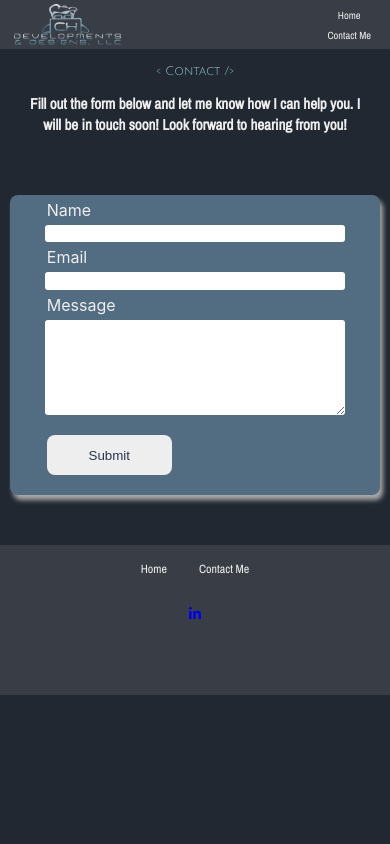
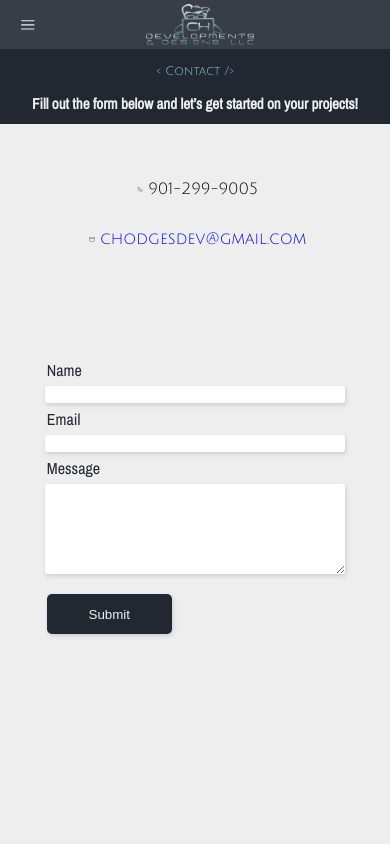
Before and after one commit to Chodges86/chdev-site, a React (Create React App) app: page /contact in a window 390 px wide. Shown: the top 844 px of the page. Built offline with nearby package versions, Linux system fonts and the light colour scheme.

Commit message:
Contact page updated

```diff
--- a/src/components/AboutProcess.jsx
+++ b/src/components/AboutProcess.jsx
@@ -9,11 +9,11 @@ const AboutProcess = () => {
         <div>
           <p>
             The process for getting your website up and running requires several
-            things: , , and most important.... good communication.
+            things:
           </p>
           <p style={{margin: 0}}>good planning</p>
           <p style={{margin: 0}}>a great design</p>
-          <p style={{margin: 0}}>and beautiful code!</p>
+          <p style={{margin: 0, marginBottom: "20px"}}>and beautiful code!</p>
           <p>
             But the most important thing is good communication. During the
             process, we will be working together accomplish several tasks that
--- a/src/components/Header.jsx
+++ b/src/components/Header.jsx
@@ -1,10 +1,24 @@
 import { NavLink } from "react-router-dom";
+
+import { IconContext } from "react-icons";
+import { RxHamburgerMenu } from "react-icons/rx";
 
 import logo from "../assetts/site-header-logo.png";
 import classes from "./Header.module.css";
+import HeaderNavMenu from "./HeaderNavMenu";
+import { useState} from "react";
+
 const Header = () => {
+  const [showNavMenu, setShowNavMenu] = useState(false)
+
+
+
   return (
     <div className={classes.header}>
+      <IconContext.Provider value={{ color: "#eeeeee", size: "4%" }} >
+        <RxHamburgerMenu className={classes.hamburgerMenu} onClick={() => setShowNavMenu(true)}/>
+        {showNavMenu && <HeaderNavMenu onClickOutside={() => setShowNavMenu(false)}/>}
+      </IconContext.Provider>
       <img src={logo} alt="" />
       <div className={classes.navList}>
         <NavLink to="/" className={() => classes.nav} end>
--- a/src/components/Header.module.css
+++ b/src/components/Header.module.css
@@ -16,7 +16,13 @@
 .navList {
     position: absolute;
     right: 2rem;
+  }
 
+  .hamburgerMenu {
+    position: absolute;
+    /* top: 20px; */
+    left: 20px;
+    visibility: hidden;
   }
 
   .nav {
@@ -41,32 +47,31 @@
     margin-block: 20px;
   }
 
-  @media screen and (max-width: 700px) {
+  @media screen and (max-width: 1000px) {
     .header img {
         min-width: 125px;
     }
     .navList {
-        display: flex;
-        flex-direction: column;
+        /* display: flex;
+        flex-direction: column; */
+        visibility: hidden;
     }
     .nav{
         font-size: .75rem;
         margin-block: 3px;
     }
+    .hamburgerMenu {
+      visibility: visible;
+    }
   }
 
   @media screen and (max-width: 400px) {
     .header {
-        justify-content: flex-start;
+        /* justify-content: flex-start; */
     }
     .header img {
         margin-left: 10px;
         min-width: 95px;
     }
-    .navList {
-        right: 3px;
-    }
-    .nav {
-        font-size: .65rem;
-    }
+
   }
--- /dev/null
+++ b/src/components/HeaderNavMenu.jsx
@@ -0,0 +1,32 @@
+import { NavLink } from "react-router-dom";
+import { useRef, useEffect } from "react";
+
+import classes from "./HeaderNavMenu.module.css";
+
+const HeaderNavMenu = ({ onClickOutside }) => {
+  const ref = useRef(null);
+
+  useEffect(() => {
+    const handleClickOutside = (event) => {
+      if (ref.current && !ref.current.contains(event.target)) {
+        onClickOutside && onClickOutside();
+      }
+    };
+    document.addEventListener("click", handleClickOutside, true);
+    return () =>
+      document.removeEventListener("click", handleClickOutside, true);
+  });
+
+  return (
+    <div className={classes.menu} ref={ref}>
+      <NavLink to="/" className={() => classes.nav} onClick={onClickOutside} end>
+        Home
+      </NavLink>
+      <NavLink to="/contact" className={() => classes.nav} onClick={onClickOutside} end>
+        Contact Me
+      </NavLink>
+    </div>
+  );
+};
+
+export default HeaderNavMenu;
--- /dev/null
+++ b/src/components/HeaderNavMenu.module.css
@@ -0,0 +1,22 @@
+.menu {
+  display: flex;
+  position: absolute;
+  top: 0;
+  left: 0;
+  z-index: 100;
+  height: 200px;
+  width: 200px;
+  background-color: #dde6ed;
+  flex-direction: column;
+  justify-content: center;
+  border-bottom-right-radius: 12px;
+  box-shadow: 2px 3px 4px #5e5e5e40;
+}
+
+.nav {
+  font-size: 1rem;
+  font-family: "Archivo Narrow", sans-serif;
+  margin: 1rem;
+  color: #27374d;
+  text-decoration: none;
+}
--- a/src/pages/Contact.jsx
+++ b/src/pages/Contact.jsx
@@ -1,26 +1,49 @@
 import { useRef } from "react";
-import emailjs from '@emailjs/browser'
+
+import { IconContext } from "react-icons";
+import { CiMail } from "react-icons/ci";
+import { CiPhone } from "react-icons/ci";
+
+import emailjs from "@emailjs/browser";
 
 import TitleBar from "../components/TitleBar";
 
 import classes from "./Contact.module.css";
 
 const Contact = () => {
-    const form = useRef()
+  const form = useRef();
 
-    const submitHandler = (e) => {
-        e.preventDefault()
-        emailjs.sendForm("service_sbrye7w", "template_s7fl9ab", form.current, "vGlUNrys7yZRY7py5")
-    }
+  const submitHandler = (e) => {
+    e.preventDefault();
+    emailjs.sendForm(
+      "service_sbrye7w",
+      "template_s7fl9ab",
+      form.current,
+      "vGlUNrys7yZRY7py5"
+    );
+  };
 
   return (
     <div>
       <TitleBar text="< Contact />" />
       <div className={classes.description}>
-        <h1>
-          Fill out the form below and let me know how I can help you. I will be
-          in touch soon! Look forward to hearing from you!
-        </h1>
+        <h1>Fill out the form below and let’s get started on your projects!</h1>
+      </div>
+      <div className={classes.contactInfo}>
+        <span>
+          <IconContext.Provider value={{ size: "2%" }}>
+            <CiPhone />
+          </IconContext.Provider>
+          <p>901-299-9005</p>
+        </span>
+        <span>
+          <IconContext.Provider value={{ size: "2%" }}>
+            <CiMail />
+          </IconContext.Provider>
+          <p>
+            <a href="mailto:">chodgesdev@gmail.com</a>
+          </p>
+        </span>
       </div>
       <div className={classes.formWrapper}>
         <form ref={form} className={classes.form}>
@@ -31,7 +54,9 @@ const Contact = () => {
           <label htmlFor="message">Message</label>
           <textarea type="text" id="message" name="message" />
           <span className={classes.buttonWrapper}>
-            <button type="submit" onClick={submitHandler}>Submit</button>
+            <button type="submit" onClick={submitHandler}>
+              Submit
+            </button>
           </span>
         </form>
       </div>
--- a/src/pages/Contact.module.css
+++ b/src/pages/Contact.module.css
@@ -11,9 +11,39 @@
   padding-bottom: 10px;
 }
 
+.contactInfo {
+  background-color: #eeeeee;
+  padding: 40px;
+  display: flex;
+  flex-direction: column;
+  text-align: center;
+}
+
+.contactInfo span {
+  display: flex;
+  justify-content: center;
+  align-items: center;
+}
+
+.contactInfo svg {
+  margin: 5px;
+}
+
+.contactInfo p {
+  font-family: "Julius Sans One", sans-serif;
+}
+
+.contactInfo a {
+  font-family: "Julius Sans One", sans-serif;
+  text-decoration: none;
+  cursor: pointer;
+}
+
 .formWrapper {
   display: flex;
   justify-content: center;
+  min-height: 1000px;
+  background-color: #eeeeee;
 }
 
 .form {
@@ -23,9 +53,6 @@
   align-content: center;
   align-items: center;
   margin-block: 50px;
-  box-shadow: 3px 5px 5px #aaaaaa;
-  border-radius: 8px;
-  background-color: #526d82;
   width: 60%;
   height: 500px;
 }
@@ -35,10 +62,11 @@
 }
 
 .form label {
-  color: #eeeeee;
+  color: #222831;
   text-align: left;
   width: 80%;
   margin: 5px;
+  font-family: "Archivo Narrow", sans-serif;
 }
 
 .form input {
@@ -46,6 +74,8 @@
   width: 80%;
   border-radius: 3px;
   border: none;
+  background-color: #ffffff;
+  box-shadow: 1px 2px 4px #cccccc;
 }
 
 .form textarea {
@@ -53,6 +83,8 @@
   width: 80%;
   border-radius: 3px;
   border: none;
+  background-color: #ffffff;
+  box-shadow: 1px 2px 4px #cccccc;
 }
 
 .buttonWrapper {
@@ -69,6 +101,13 @@
   border: none;
   background-color: #eeeeee;
   color: #27374d;
+}
+
+.buttonWrapper button {
+  background-color: #222831;
+  color: #eeeeee;
+  border-radius: 5px;
+  box-shadow: 1px 2px 4px #cccccc;
 }
 @media screen and (max-width: 1200px) {
   .form {
```
